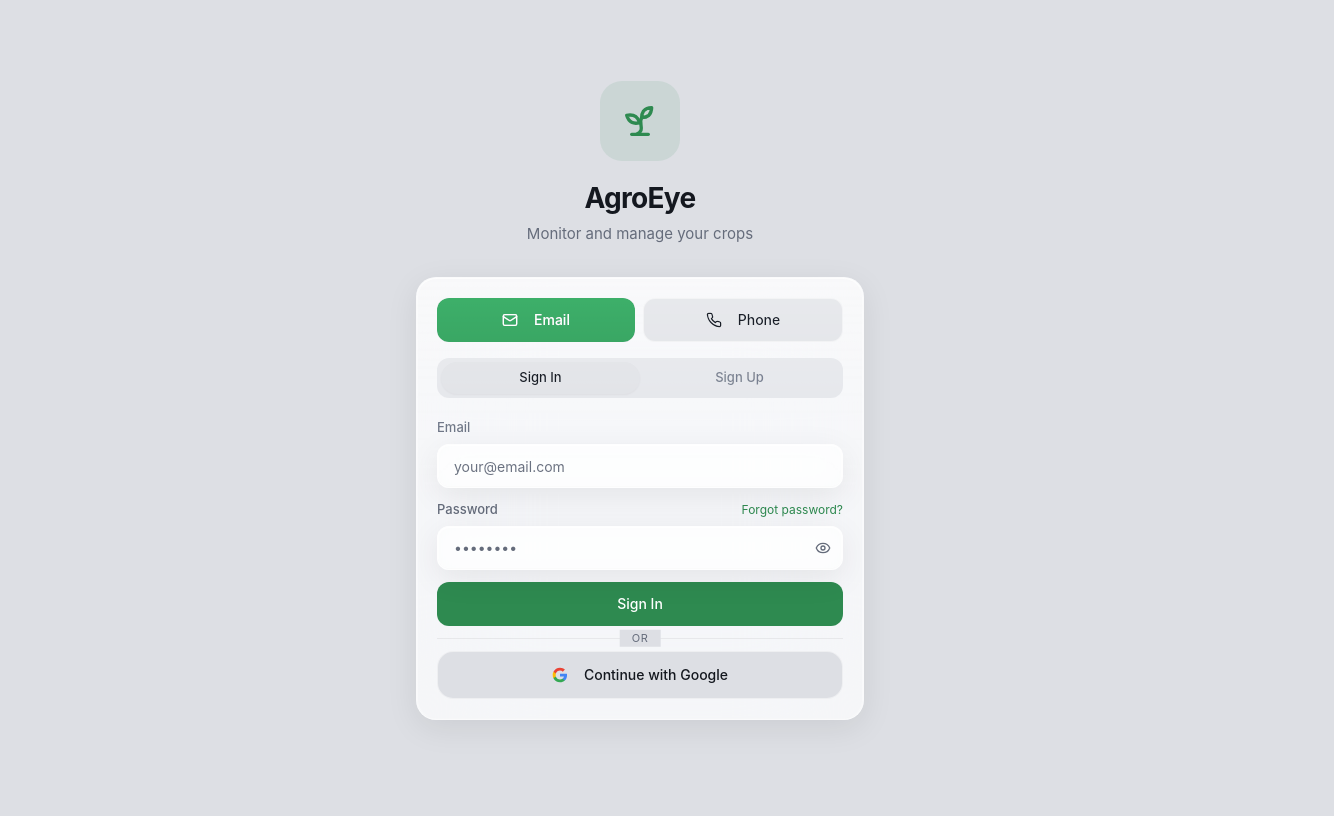
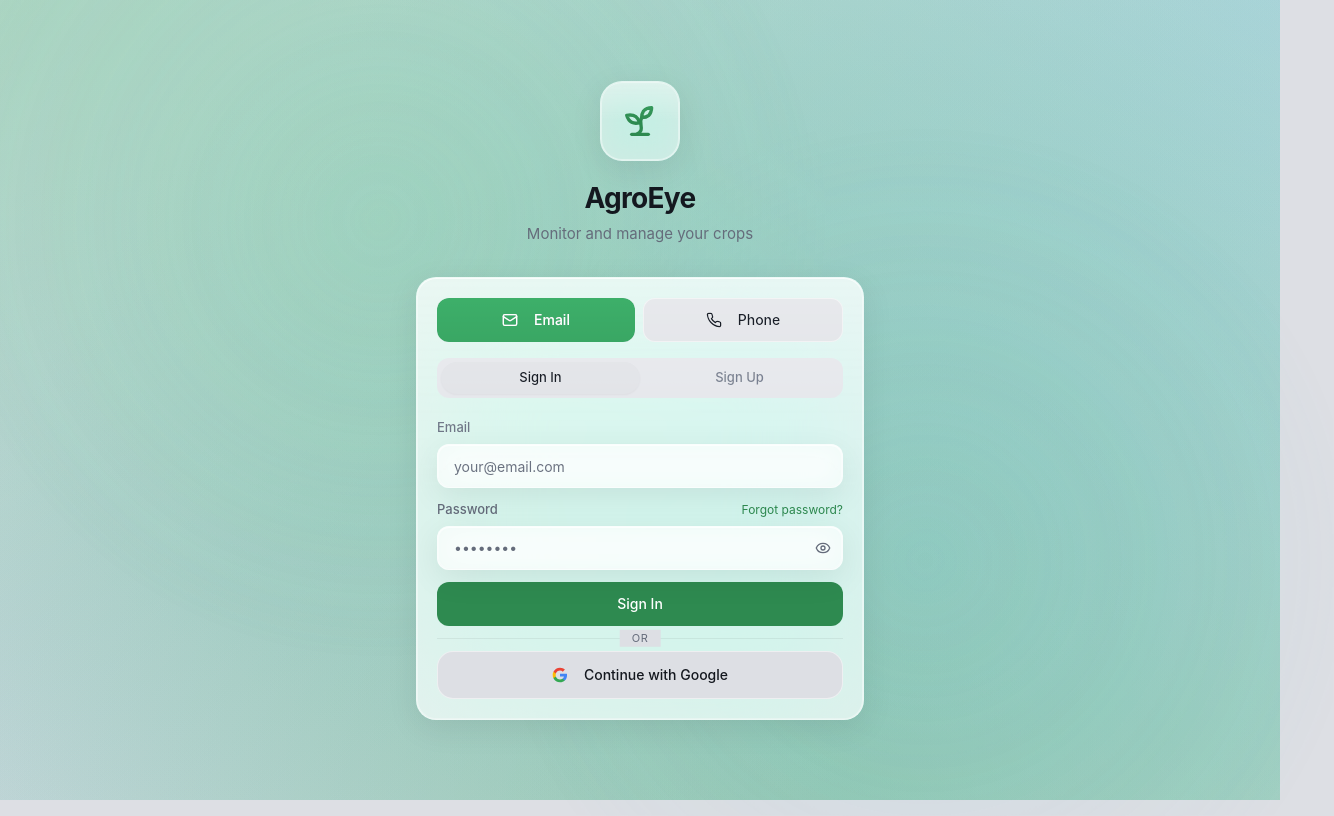
Before and after one commit to patilarnavr-hue/agroeye_28_ios_v1.0, a React (Vite) app: page /auth in a window 1280 px wide. Shown: the whole page, 1334 px wide, since content can reach past the window. Built offline with nearby package versions, Linux system fonts and the light colour scheme.

Commit message:
Changes
Co-authored-by: patilarnavr-hue <230612466+patilarnavr-hue@users.noreply.github.com>

```diff
--- a/src/pages/Auth.tsx
+++ b/src/pages/Auth.tsx
@@ -321,11 +321,11 @@ const Auth = () => {
   );
 
   return (
-    <div className="min-h-screen flex items-center justify-center bg-background p-4">
-      <div className="w-full max-w-md">
+    <div className="min-h-screen flex items-center justify-center mesh-gradient p-4">
+      <div className="w-full max-w-md relative z-10">
         {/* Logo */}
         <div className="text-center mb-8">
-          <div className="w-20 h-20 mx-auto rounded-[22px] bg-primary/10 flex items-center justify-center mb-4">
+          <div className="w-20 h-20 mx-auto rounded-[22px] glass-badge flex items-center justify-center mb-4">
             <Sprout className="w-10 h-10 text-primary" />
           </div>
           <h1 className="text-[28px] font-bold tracking-tight text-foreground">AgroEye</h1>
```
